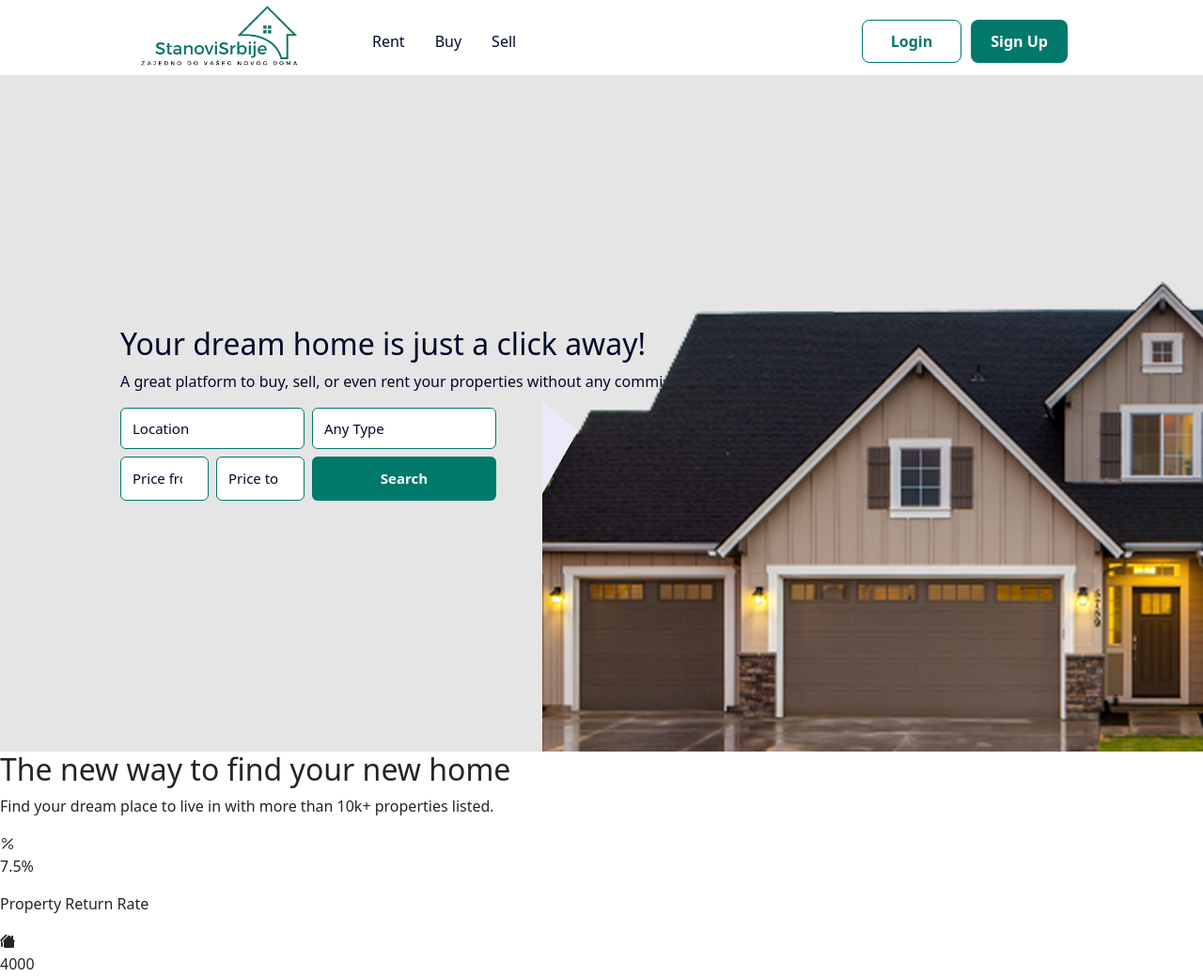
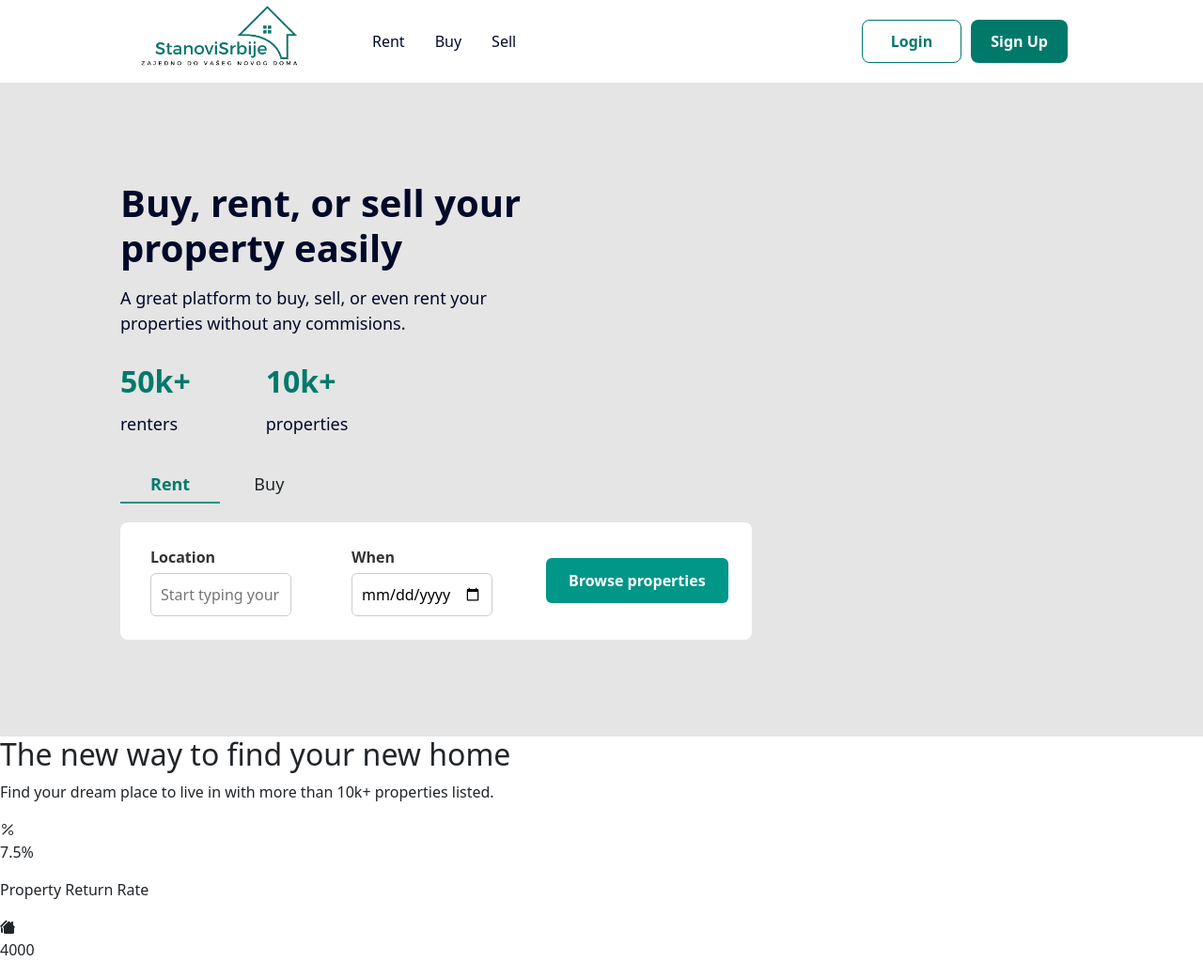
Before and after one commit to rotetomi97123/TMR, a PHP site: page / in a window 1280 px wide. Shown: the top 1040 px of the page at 94% size. Run offline with PHP 8.4, Linux system fonts and the light colour scheme; data comes from the database, SQL or seed files in the repository.

Commit message:
search php logic,autocomplete,basic styling

```diff
--- a/api/listing.php
+++ b/api/listing.php
@@ -1,11 +1,42 @@
 <?php
 header('Content-Type: application/json');
-
 require_once '../db_config.php';
 
 try {
-    $stmt = $pdo->prepare("SELECT * FROM listings WHERE status = 'approved' AND is_visible = 1 ORDER BY created_at DESC");
-    $stmt->execute();
+    // Make sure it's a POST request
+    if ($_SERVER['REQUEST_METHOD'] !== 'POST') {
+        echo json_encode([
+            'success' => false,
+            'error' => 'Invalid request method.'
+        ]);
+        exit;
+    }
+
+    // Get the posted location safely
+    $location = isset($_POST['location']) ? trim($_POST['location']) : '';
+
+    // Validate
+    if (empty($location)) {
+        echo json_encode([
+            'success' => false,
+            'error' => 'Location is required.'
+        ]);
+        exit;
+    }
+
+    // Prepare SQL
+    $stmt = $pdo->prepare("
+        SELECT * FROM listings
+        WHERE status = 'approved'
+        AND is_visible = 1
+        AND city_area LIKE :location
+        ORDER BY created_at DESC
+    ");
+
+    $stmt->execute([
+        ':location' => '%' . $location . '%'
+    ]);
+
     $listings = $stmt->fetchAll();
 
     echo json_encode([
--- a/includes/banner_form.php
+++ b/includes/banner_form.php
@@ -1,24 +1,4 @@
- <div class="banner_wrapper">
-        <div class="banner_content">
-            <div class="banner_content_flex">
-                <h2>Your dream home is just a click away!</h2>
-                <p>A great platform to buy, sell, or even rent your properties without any commisions.</p>
-                <form id="property-search-form" method="GET" action="./api/search.php">
-                    <input type="text" id="location" name="city_area" placeholder="Location" />
-
-                    <select id="property_type" name="property_type">
-                        <option value="" selected>Any Type</option>
-                        <option value="apartment">Apartment</option>
-                        <option value="house">House</option>
-                    </select>
-
-                    <div class="form-row">
-                        <input type="number" name="price_from" placeholder="Price from ($)" min="0" />
-                        <input type="number" name="price_to" placeholder="Price to ($)" min="0" />
-                    </div>
-
-                    <button type="submit">Search</button>
-                    </form>
-            </div>
-        </div>
-</div>
+ <!-- <form action="/api/search.php" method="POST">
+    <label for="location">Your City:</label>
+    <input type="text" id="location" name="location" placeholder="Detecting..." readonly>
+  </form> -->
--- a/includes/header.php
+++ b/includes/header.php
@@ -1,7 +1,7 @@
 <nav class="navbar">
   <div class="nav-desktop-menu">
     <div class="nav-logo">
-      <img src="./assets/StanoviSrbijeLogo.png" alt="logo">
+      <img src="/project/assets/StanoviSrbijeLogo.png" alt="logo">
     </div>
     <ul class="nav-links">
       <li><a href="index.php">Rent</a></li>
--- a/index.php
+++ b/index.php
@@ -27,11 +27,58 @@
     <?php include 'includes/header.php'; ?>
 
     <div class="hero_wrapper">
-      <!-- hero -->
-      <?php include 'includes/banner_form.php'; ?>
+      <div class="hero_wrapper_content">
+        <h1>Buy, rent, or sell your property easily</h1>
+        <p>A great platform to buy, sell, or even rent your properties without any commisions.</p>
+        <div class="hero_wrapper_contentFlex">
+          <div>
+            <p><span>50k+</span></p>
+            <p>renters</p>
+          </div>
+          <div>
+            <p><span>10k+</span></p>
+            <p>properties</p>
+          </div>
+        </div>
+        <form id="searchForm" class="searchForm">
+          <label class="radio-label">
+            <input type="radio" name="option" value="rent" checked  />
+            <div class="radio-text">Rent</div>
+          </label>
+          <label class="radio-label">
+            <input type="radio" name="option" value="buy" />
+            <div class="radio-text">Buy</div>
+          </label>
+          <br>
+          <div class="form-group-flex">
+            <div class="form-group">
+              <label for="location">Location</label>
+              <input
+              id="location"
+              name="location"
+              type="text"
+              placeholder="Start typing your city..."
+              autocomplete="off"
+              class="form-input"
+            />
+          </div>
 
+          <div class="form-group">
+            <label for="date">When</label>
+            <input type="date" id="date" class="form-input" />
+          </div>
+          <div class="form-group-submit">
+            <input type="submit" value="Browse properties" class="form-submit" />
+          </div>
+
+          <div id="suggestions" class="suggestions"></div>
+        </div>
+          </form>
+      </div>
     </div>
-    <!-- <div id="listings"></div> -->
+
+    <div class="result"></div>
+    <div id="listings"></div>
     <?php include 'includes/newhome.php'; ?>
     <script src="js/main.js"></script>
   </body>
--- a/js/main.js
+++ b/js/main.js
@@ -20,28 +20,104 @@ window.addEventListener("resize", () => {
     menuIcon.classList.replace("bi-x", "bi-list");
   }
 });
-document.addEventListener("DOMContentLoaded", () => {
-  fetch("api/listing.php")
-    .then((res) => res.json())
-    .then((data) => {
-      const container = document.getElementById("listings");
-      if (data.success) {
-        data.data.forEach((listing) => {
-          const div = document.createElement("div");
-          div.innerHTML = `
-            <h2>${listing.title}</h2>
-            <p>${listing.description}</p>
-            <p><strong>Price:</strong> ${listing.rental_price} €</p>
-            <hr>
-          `;
-          container.appendChild(div);
-        });
-      } else {
-        container.textContent = "Error loading listings.";
+
+document.getElementById("searchForm").addEventListener("submit", function (e) {
+  e.preventDefault(); // Prevent form from actually submitting
+
+  const location = document.getElementById("location").value.trim();
+
+  if (location.length < 2) {
+    console.warn("Please enter at least 2 characters.");
+    return;
+  }
+  window.location.href = `pages/results.php?location=${encodeURIComponent(
+    location
+  )}`;
+});
+
+window.addEventListener("DOMContentLoaded", () => {
+  const locationInput = document.getElementById("location");
+
+  if (!locationInput) return;
+
+  if (navigator.geolocation) {
+    navigator.geolocation.getCurrentPosition(
+      async (position) => {
+        const lat = position.coords.latitude;
+        const lon = position.coords.longitude;
+
+        try {
+          const response = await fetch("api/search.php", {
+            method: "POST",
+            headers: {
+              "Content-Type": "application/json",
+            },
+            body: JSON.stringify({ lat, lon }),
+          });
+
+          const result = await response.json();
+          locationInput.value = result.city || "Not found";
+        } catch (err) {
+          console.error(err);
+          locationInput.value = "Error fetching city";
+        }
+      },
+      () => {
+        locationInput.value = "Location denied";
       }
-    })
-    .catch((err) => {
-      console.error("Fetch error:", err);
-      document.getElementById("listings").textContent = "Network error.";
+    );
+  } else {
+    locationInput.value = "Geolocation not supported";
+  }
+});
+const locationInput = document.getElementById("location");
+const suggestionsBox = document.getElementById("suggestions");
+
+locationInput.addEventListener("input", async () => {
+  const query = locationInput.value.trim();
+
+  // Clear old suggestions
+  suggestionsBox.innerHTML = "";
+
+  if (query.length < 2) return; // only search if 2+ chars
+
+  try {
+    const response = await fetch(
+      `api/autocomplete.php?q=${encodeURIComponent(query)}`
+    );
+    const data = await response.json();
+
+    // data should be an array of city names
+    if (data.length === 0) return;
+
+    const list = document.createElement("ul");
+    list.style.position = "absolute";
+    list.style.backgroundColor = "white";
+    list.style.border = "1px solid #ccc";
+    list.style.padding = "0";
+    list.style.margin = "0";
+    list.style.width = locationInput.offsetWidth + "px";
+    list.style.listStyle = "none";
+    list.style.maxHeight = "150px";
+    list.style.overflowY = "auto";
+    list.style.zIndex = "9999";
+
+    data.forEach((city) => {
+      const item = document.createElement("li");
+      item.textContent = city;
+      item.style.padding = "5px";
+      item.style.cursor = "pointer";
+
+      item.addEventListener("click", () => {
+        locationInput.value = city;
+        suggestionsBox.innerHTML = "";
+      });
+
+      list.appendChild(item);
     });
+
+    suggestionsBox.appendChild(list);
+  } catch (err) {
+    console.error("Autocomplete error:", err);
+  }
 });
--- a/scss/styles.scss
+++ b/scss/styles.scss
@@ -23,7 +23,6 @@ html {
   position: relative;
   padding: 4px 16px;
   background: white;
-  height: 10vh;
 }
 
 .nav-logo img {
@@ -58,7 +57,6 @@ html {
 .nav-auth {
   display: flex;
   gap: 10px;
-
 
   a {
     text-decoration: none;
@@ -116,7 +114,7 @@ html {
     display: flex;
   }
 
-  .nav-links-mobile{
+  .nav-links-mobile {
     display: flex;
     flex-direction: column;
     gap: 14px;
@@ -175,90 +173,131 @@ html {
 }
 .hero_wrapper {
   width: 100%;
-  height: 90vh;
+  height: 87vh;
   // background: linear-gradient(135deg, #009688, #00796b, #004d40);
   background: #e5e5e5;
-  position: relative;
-  overflow: hidden;
-
-  &::before {
-    content: url(../assets/banner.png);
-    position: absolute;
-    right: -500px;
-    bottom: -100px;
-    background-repeat: no-repeat;
-    background-size: cover;
-  }
-  .banner_content {
+  &_content {
     max-width: $max-width;
     margin: 0 auto;
+    display: flex;
+    flex-direction: column;
+    justify-content: center;
     height: 100%;
-    &_flex {
-      height: 100%;
-      display: flex;
-      flex-direction: column;
-      justify-content: center;
+    h1 {
+      max-width: 544px;
+      font-weight: 700;
     }
-    h2,
+    p {
+      max-width: 450px;
+      font-size: 18px;
+      font-weight: 400;
+      margin: 8px 0 0 0;
+    }
+    h1,
     p {
       color: $textColor;
     }
-  }
-}
-
-#property-search-form {
-  display: grid;
-  grid-template-columns: repeat(auto-fit, minmax(150px, 1fr));
-  gap: 8px;
-  max-width: 400px;
-  color: $textColor;
-  input,
-  select,
-  button {
-    padding: 10px 12px;
-    font-size: 15px;
-    border: 1px solid $mainColor;
-    border-radius: 6px;
-    transition: border-color 0.3s ease;
-    color: $textColor;
-    background-color: white;
-  }
-
-  input::placeholder,
-  select {
-    color: $textColor;
-  }
-
-  input:focus,
-  select:focus {
-    outline: none;
-    border-color: $mainColor;
-  }
-
-  select {
-    appearance: none;
-    cursor: pointer;
-  }
-  .form-row {
-    display: flex;
-    gap: 8px;
-    input {
-      width: 50%;
+    span {
+      color: $mainColor;
+      font-weight: 700;
+      font-size: 32px;
     }
-  }
-
-  button {
-    background-color: $mainColor;
-    color: white;
-    font-weight: 700;
-    cursor: pointer;
-    border: none;
-    border-radius: 6px;
-    padding: 12px 0;
-    transition: background-color 0.3s ease;
-
-    &:hover {
-      background-color: $mainColor;
+    &Flex {
+      display: flex;
+      gap: 80px;
+      margin: 16px 0 0 0;
     }
   }
 }
+.searchForm input[type="radio"] {
+  display: none;
+}
+
+.radio-label {
+  cursor: pointer;
+  position: relative;
+  padding-bottom: 4px;
+  font-size: 18px;
+  margin: 32px 0 16px 0;
+}
+
+.radio-label .radio-text {
+  display: inline-block;
+  padding: 5px 32px;
+  transition: border-bottom 0.2s ease;
+  border-bottom: 2px solid transparent;
+}
+
+.radio-label input[type="radio"]:checked + .radio-text {
+  border-bottom: 2px solid #009688;
+  font-weight: bold;
+  color: $mainColor;
+}
+.form-group-flex {
+  display: flex;
+  position: relative;
+}
+.form-group {
+  display: flex;
+  flex-direction: column;
+  background: white;
+  padding: 25px 32px;
+  &:first-of-type {
+    border-top-left-radius: 8px;
+    border-bottom-left-radius: 8px;
+  }
+}
+.form-group-submit {
+  padding: 25px;
+  display: flex;
+  justify-content: center;
+  align-items: center;
+  background: white;
+  border-top-right-radius: 8px;
+  border-bottom-right-radius: 8px;
+}
+.form-group label {
+  margin-bottom: 5px;
+  font-weight: 600;
+  color: #333;
+}
+
+.form-input {
+  padding: 10px;
+  border: 1px solid #ccc;
+  border-radius: 6px;
+  font-size: 16px;
+  transition: border-color 0.2s ease;
+  max-width: 150px;
+}
+
+.form-input:focus {
+  border-color: #009688;
+  outline: none;
+}
+
+.form-submit {
+  padding: 12px 24px;
+  background-color: #009688;
+  color: white;
+  font-weight: bold;
+  border: none;
+  border-radius: 6px;
+  cursor: pointer;
+  transition: background-color 0.2s ease;
+}
+
+.form-submit:hover {
+  background-color: #00796b;
+}
+
+.suggestions {
+  position: absolute;
+  z-index: 10;
+  left: 30px;
+  bottom: 20px;
+}
+
+#suggestions ul li:hover {
+  background-color: #f0f0f0;
+}
```
Also changed, not shown: api/autocomplete.php (added, +65 -0 lines), api/search.php (+39 -0 lines), css/styles.css (+1 -1 lines), js/result.js (added, +41 -0 lines), pages/results.php (added, +33 -0 lines), api/mainSearch.php (added), 1 other file.
